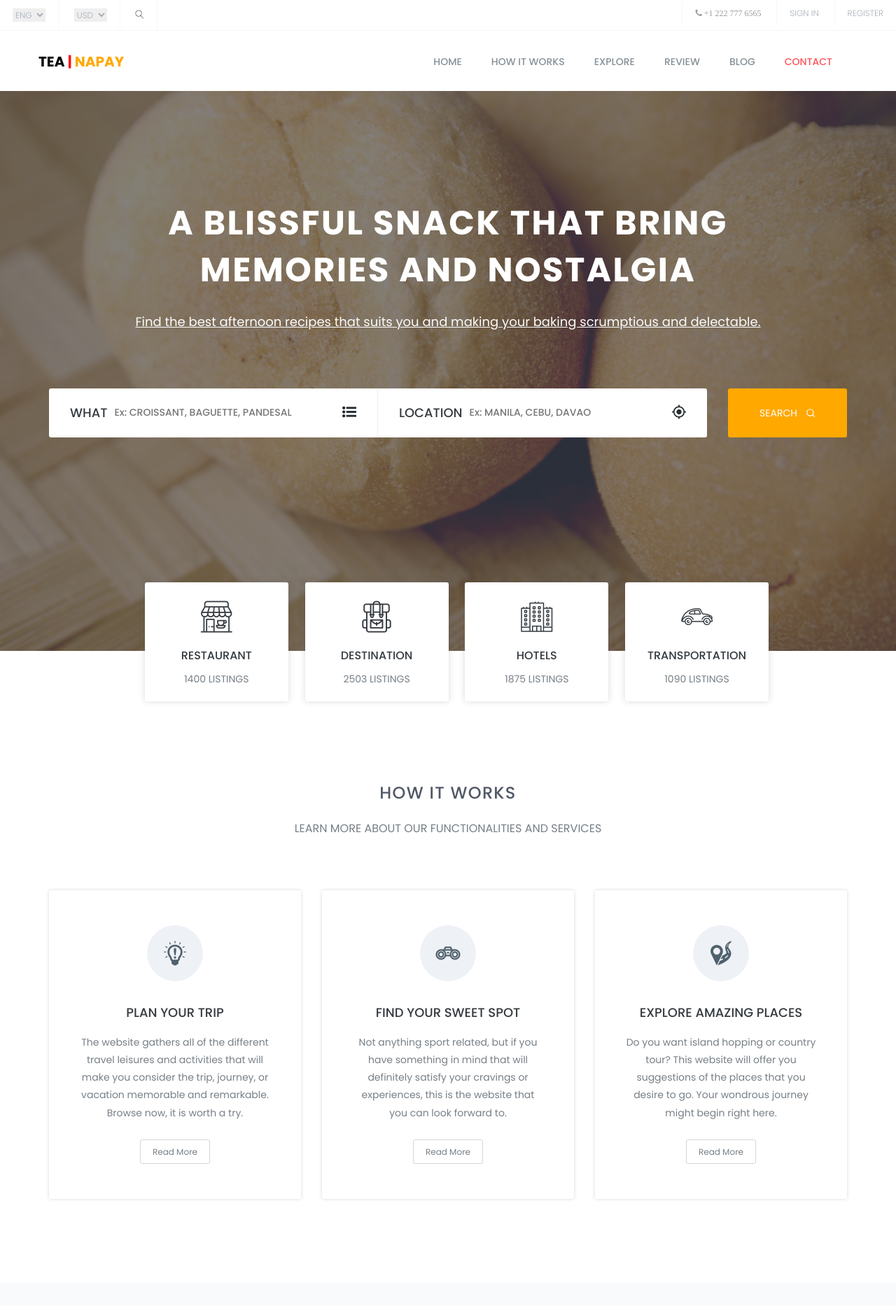
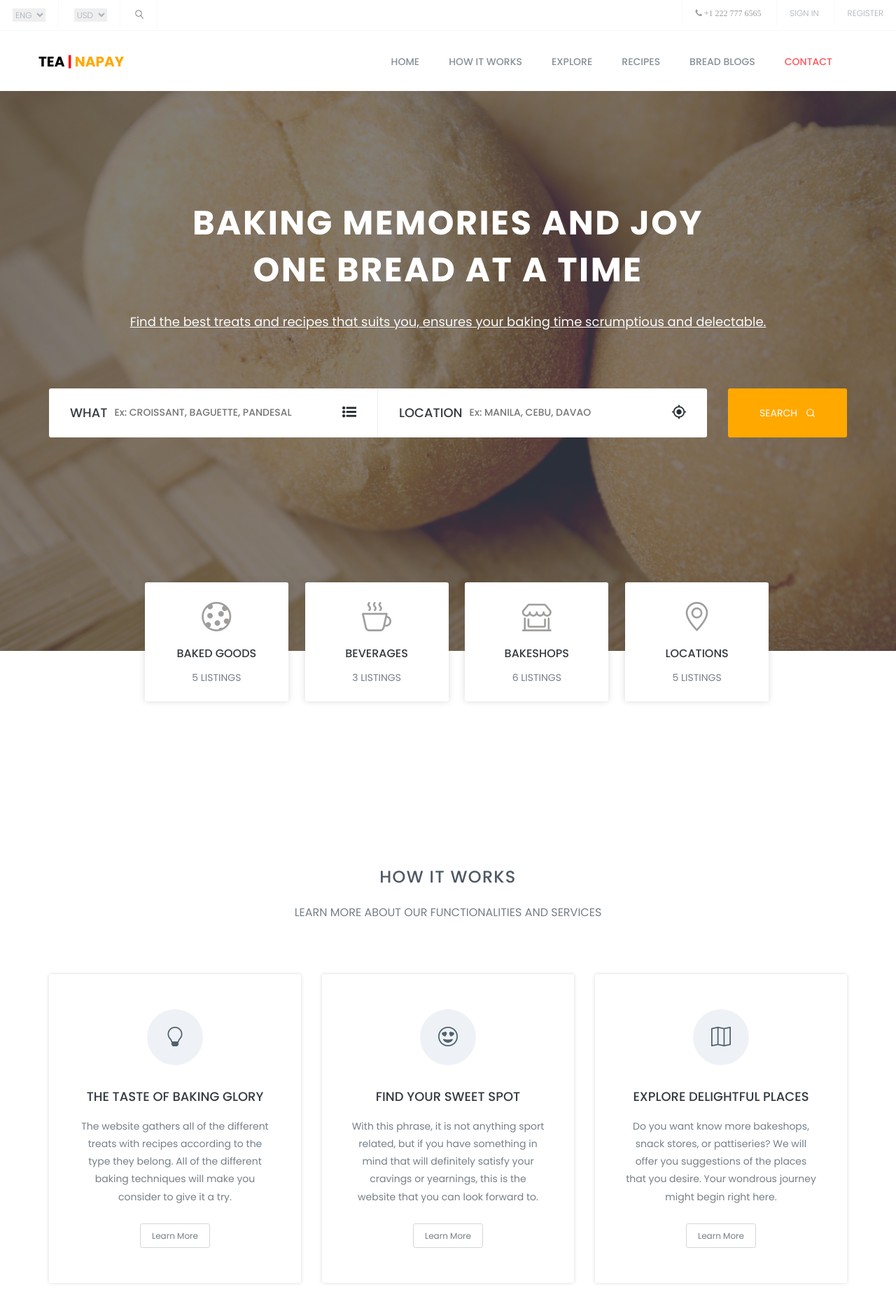
Before and after one commit to Ethanomicon/TEA-NAPAY, a plain HTML site: page listrace-v1.0/index.html in a window 1280 px wide. Shown: the top 1866 px of the page at 70% size. Drawn offline with nearby package versions, Linux system fonts and the light colour scheme.

Commit message:
index.html

```diff
--- a/listrace-v1.0/index.html
+++ b/listrace-v1.0/index.html
@@ -16,6 +16,9 @@
 
         <!-- FAVICON ICONS -->
 		<link rel="shortcut icon" type="image/icon" href="assets/logo/favicon.png"/>
+
+		<!-- BOOTSTRAP ICONS -->
+		<link rel="stylesheet" href="https://cdn.jsdelivr.net/npm/bootstrap-icons/font/bootstrap-icons.css">
 
         <!--font-awesome.min.css-->
         <link rel="stylesheet" href="assets/css/font-awesome.min.css">
@@ -198,7 +201,7 @@
 		<section class="top-area">
 			<div class="header-area">
 				<!-- Start Navigation -->
-			    <nav class="navbar navbar-default bootsnav  navbar-sticky navbar-scrollspy"  data-minus-value-desktop="70" data-minus-value-mobile="55" data-speed="1000">
+			    <nav class="navbar navbar-default bootsnav  navbar-sticky navbar-scrollspy"  data-minus-value-desktop="54" data-minus-value-mobile="55" data-speed="1000">
 
 			        <div class="container">
 
@@ -218,8 +221,8 @@
 			                    <li class=" scroll active"><a href="#home">HOME</a></li>
 			                    <li class="scroll"><a href="#works">HOW IT WORKS</a></li>
 			                    <li class="scroll"><a href="#explore">EXPLORE</a></li>
-			                    <li class="scroll"><a href="#reviews">REVIEW</a></li>
-			                    <li class="scroll"><a href="#blog">BLOG</a></li>
+			                    <li class="scroll"><a href="#reviews">RECIPES</a></li>
+			                    <li class="scroll"><a href="#blog">BREAD BLOGS</a></li>
 			                    <li class="scroll"><a href="#contact">CONTACT</a></li>
 			                </ul><!--/.nav -->
 			            </div><!-- /.navbar-collapse -->
@@ -236,9 +239,9 @@
 		<section id="home" class="welcome-hero">
 			<div class="container">
 				<div class="welcome-hero-txt">
-					<h2>A BLISSFUL SNACK THAT BRING <br> MEMORIES AND NOSTALGIA </h2>
+					<h2>BAKING MEMORIES AND JOY <br> ONE BREAD AT A TIME </h2>
 					<p>
-						<u> Find the best afternoon recipes that suits you and making your baking scrumptious and delectable. </u>
+						<u> Find the best treats and recipes that suits you, ensures your baking time scrumptious and delectable. </u>
 					</p>
 				</div>
 				<div class="welcome-hero-serch-box">
@@ -281,37 +284,37 @@
 						<li>
 							<div class="single-list-topics-content">
 								<div class="single-list-topics-icon">
-									<i class="flaticon-restaurant"></i>
+									<i class="bi bi-cookie fa-3x"></i>
 								</div>
-								<h2><a href="#">RESTAURANT</a></h2>
-								<p>1400 LISTINGS</p>
+								<h2><a href="#">BAKED GOODS</a></h2>
+								<p>5 LISTINGS</p>
 							</div>
 						</li>
 						<li>
 							<div class="single-list-topics-content">
 								<div class="single-list-topics-icon">
-									<i class="flaticon-travel"></i>
+									<i class="bi bi-cup-hot fa-3x"></i>
 								</div>
-								<h2><a href="#">DESTINATION</a></h2>
-								<p>2503 LISTINGS</p>
+								<h2><a href="#">BEVERAGES</a></h2>
+								<p>3 LISTINGS</p>
 							</div>
 						</li>
 						<li>
 							<div class="single-list-topics-content">
 								<div class="single-list-topics-icon">
-									<i class="flaticon-building"></i>
+									<i class="bi bi-shop-window fa-3x"></i>
 								</div>
-								<h2><a href="#">HOTELS</a></h2>
-								<p>1875 LISTINGS</p>
+								<h2><a href="#">BAKESHOPS</a></h2>
+								<p>6 LISTINGS</p>
 							</div>
 						</li>
 						<li>
 							<div class="single-list-topics-content">
 								<div class="single-list-topics-icon">
-									<i class="flaticon-transport"></i>
+									<i class="bi bi-geo-alt fa-3x"></i>
 								</div>
-								<h2><a href="#">TRANSPORTATION</a></h2>
-								<p>1090 LISTINGS</p>
+								<h2><a href="#">LOCATIONS</a></h2>
+								<p>5 LISTINGS</p>
 							</div>
 						</li>
 					</ul>
@@ -325,6 +328,7 @@
 		<section id="works" class="works">
 			<div class="container">
 				<div class="section-header">
+				<br><br><br><br><br><br>
 					<h2>HOW IT WORKS</h2>
 					<p>LEARN MORE ABOUT OUR FUNCTIONALITIES AND SERVICES</p>
 				</div><!--/.section-header-->
@@ -333,42 +337,42 @@
 						<div class="col-md-4 col-sm-6">
 							<div class="single-how-works">
 								<div class="single-how-works-icon">
-									<i class="flaticon-lightbulb-idea"></i>
+									<i class="bi bi-lightbulb fa-2x"></i>
 								</div>
-								<h2><a href="#">PLAN YOUR TRIP</a></h2>
+								<h2><a href="#">THE TASTE OF BAKING GLORY</a></h2>
 								<p>
-									The website gathers all of the different travel leisures and activities that will make you consider the trip, journey, or vacation memorable and remarkable. Browse now, it is worth a try.
+									The website gathers all of the different treats with recipes according to the type they belong. All of the different baking techniques will make you consider to give it a try.
 								</p>
 								<button class="welcome-hero-btn how-work-btn" onclick="window.location.href='#'">
-									Read More
+									Learn More
 								</button>
 							</div>
 						</div>
 						<div class="col-md-4 col-sm-6">
 							<div class="single-how-works">
 								<div class="single-how-works-icon">
-									<i class="flaticon-networking"></i>
+									<i class="bi bi-emoji-heart-eyes fa-2x"></i>
 								</div>
 								<h2><a href="#">FIND YOUR SWEET SPOT</a></h2>
 								<p>
-									Not anything sport related, but if you have something in mind that will definitely satisfy your cravings or experiences, this is the website that you can look forward to.
+									With this phrase, it is not anything sport related, but if you have something in mind that will definitely satisfy your cravings or yearnings, this is the website that you can look forward to.
 								</p>
 								<button class="welcome-hero-btn how-work-btn" onclick="window.location.href='#'">
-									Read More
+									Learn More
 								</button>
 							</div>
 						</div>
 						<div class="col-md-4 col-sm-6">
 							<div class="single-how-works">
 								<div class="single-how-works-icon">
-									<i class="flaticon-location-on-road"></i>
+									<i class="bi bi-map fa-2x"></i>
 								</div>
-								<h2><a href="#">EXPLORE AMAZING PLACES</a></h2>
+								<h2><a href="#">EXPLORE DELIGHTFUL PLACES</a></h2>
 								<p>
-									Do you want island hopping or country tour? This website will offer you suggestions of the places that you desire to go. Your wondrous journey might begin right here.
+									Do you want know more bakeshops, snack stores, or pattiseries? We will offer you suggestions of the places that you desire. Your wondrous journey might begin right here.
 								</p>
 								<button class="welcome-hero-btn how-work-btn" onclick="window.location.href='#'">
-									Read More
+									Learn More
 								</button>
 							</div>
 						</div>
@@ -1105,19 +1109,19 @@
 			<div class="container">
 				<div class="subscribe-title text-center">
 					<h2>
-						do you want to add your business listing with us?
+						Do you want to keep fresh and in touch with us?
 					</h2>
 					<p>
-						Listrace offer you to list your business with us and we very much able to promote your Business.
+						TEA | NAPAY is also looking forward for negotiations or recommendations to make this website filled with adequacy.
 					</p>
 				</div>
 				<div class="row">
 					<div class="col-sm-12">
 						<div class="subscription-input-group">
 							<form action="#">
-								<input type="email" class="subscription-input-form" placeholder="Enter your email here">
+								<input type="email" class="subscription-input-form" placeholder="Enter Your Email Here">
 								<button class="appsLand-btn subscribe-btn" onclick="window.location.href='#'">
-									creat account
+									SUBMIT
 								</button>
 							</form>
 						</div>
@@ -1139,22 +1143,24 @@
 				            </div><!--/.navbar-header-->
 			           	</div>
 			           	<div class="col-sm-9">
-			           		<ul class="footer-menu-item">
-			                    <li class="scroll"><a href="#works">HOW IT WORKS</a></li>
-			                    <li class="scroll"><a href="#explore">EXPLORE</a></li>
-			                    <li class="scroll"><a href="#reviews">REVIEW</a></li>
-			                    <li class="scroll"><a href="#blog">BLOG</a></li>
-			                    <li class="scroll"><a href="#contact">CONTACT</a></li>
-			                </ul><!--/.nav -->
+
+
 			           	</div>
 		           </div>
 				</div>
 				<div class="hm-footer-copyright">
 					<div class="row">
 						<div class="col-sm-5">
-							<p>
-								&copy;Copyright of <a href="https://www.themesine.com/"><b>Themesine</b></a> | Designed by <b><a href="ADDING BIOGRAPHY HERE"><b>Trisha And Ethan </b></a>
+
+							<p>&copy;Copyright of
+								<a href="https://www.themesine.com/">
+								<b>Themesine</b></a>
+								| Designed by
+								<a href="ADDING BIOGRAPHY HERE"><b>Trisha</b></a>
+								And
+								<a href="ADDING BIOGRAPHY HERE"><b>Ethan</b></a>
 							</p><!--/p-->
+
 						</div>
 						<div class="col-sm-7">
 							<div class="footer-social">
```
